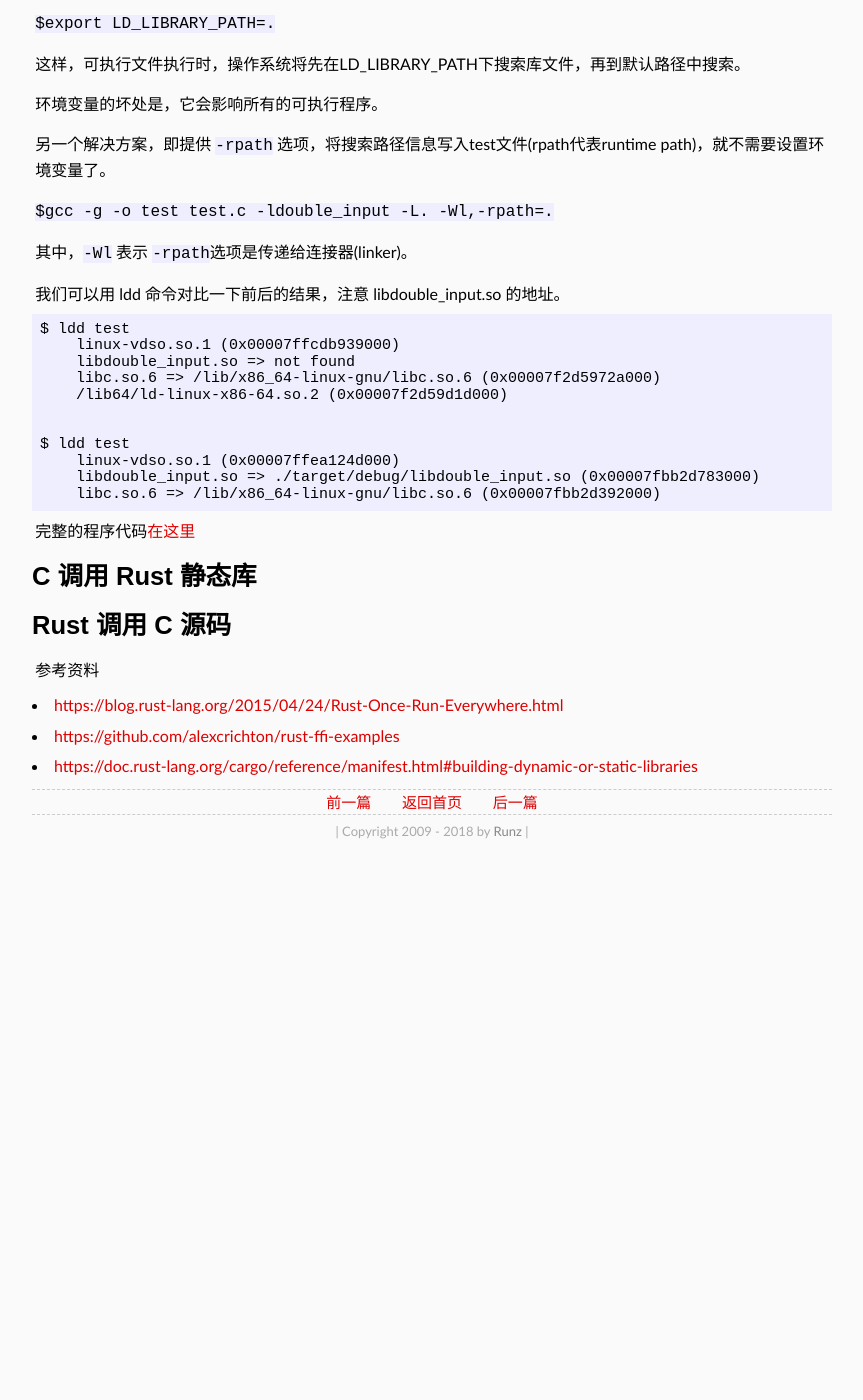
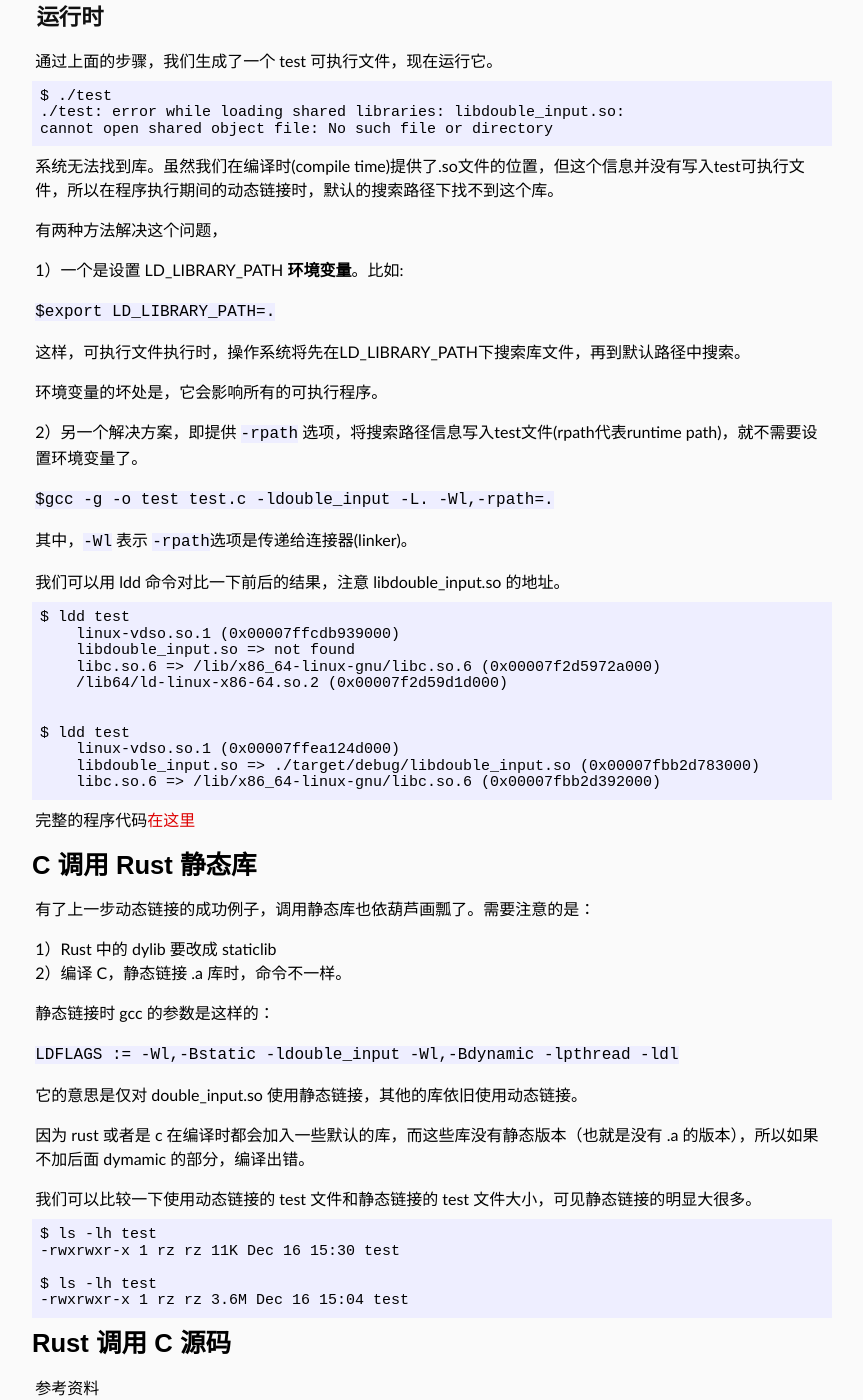
Before and after one commit to shaman7036/runzhen.github.io, a Jekyll site: the page built from _posts/2018-12-15-call-rust-functions-from-c.md, in a window 1280 px wide and 1400 px high, scrolled down 1454 px. Shown: the whole window, without its empty margins (208-1071 px from the left). Built offline with Jekyll 4.4.1, drawn with Linux system fonts in a browser that asks for light colours; some web fonts are replaced; before the commit the page ends 2328 px from its top, so only the background shows below that; some of the changed text lies outside the part shown.

Commit message:
2018-12-15-call-rust-functions-from-c.md

````diff
--- a/_posts/2018-12-15-call-rust-functions-from-c.md
+++ b/_posts/2018-12-15-call-rust-functions-from-c.md
@@ -20,7 +20,9 @@ tags: [rust]
 
 # C 调用 Rust 动态库
 
-首先是用 cargo new NAME --lib 创建一个新项目，然后编辑 src/lib.rs
+## Rust 部分
+
+首先是用 `cargo new NAME --lib` 创建一个新项目，然后编辑 src/lib.rs
 
 ```
 #![crate_type = "dylib"]
@@ -45,6 +47,8 @@ crate-type = ["dylib"]
 
 最后 cargo build， 就能在 target/debug/ 目录下找到动态链接库 libdouble_input.so
 
+## C 部分
+
 然后准备一个 C 文件，也非常简单:
 ```
 extern int32_t double_input(int32_t input);
@@ -64,16 +68,21 @@ int main() {
 
 其中 -L 选项说明库文件所在的路径，-l 说明库文件的名字。
 
+## 运行时
+
 通过上面的步骤，我们生成了一个 test 可执行文件，现在运行它。
 
 ```
 $ ./test
-./test: error while loading shared libraries: libdouble_input.so: cannot open shared object file: No such file or directory
+./test: error while loading shared libraries: libdouble_input.so:
+cannot open shared object file: No such file or directory
 ```
 
 系统无法找到库。虽然我们在编译时(compile time)提供了.so文件的位置，但这个信息并没有写入test可执行文件，所以在程序执行期间的动态链接时，默认的搜索路径下找不到这个库。
 
-有两种方法解决这个问题，一个是设置 LD_LIBRARY_PATH **环境变量**。比如:
+有两种方法解决这个问题，
+
+1）一个是设置 LD_LIBRARY_PATH **环境变量**。比如:
 
 `$export LD_LIBRARY_PATH=.`
 
@@ -81,7 +90,7 @@ $ ./test
 
 环境变量的坏处是，它会影响所有的可执行程序。
 
-另一个解决方案，即提供 `-rpath` 选项，将搜索路径信息写入test文件(rpath代表runtime path)，就不需要设置环境变量了。
+2）另一个解决方案，即提供 `-rpath` 选项，将搜索路径信息写入test文件(rpath代表runtime path)，就不需要设置环境变量了。
 
 `$gcc -g -o test test.c -ldouble_input -L. -Wl,-rpath=.`
 
@@ -106,7 +115,28 @@ $ ldd test
 
 # C 调用 Rust 静态库
 
+有了上一步动态链接的成功例子，调用静态库也依葫芦画瓢了。需要注意的是：
 
+1）Rust 中的 dylib 要改成 staticlib
+2）编译 C，静态链接 .a 库时，命令不一样。
+
+静态链接时 gcc 的参数是这样的：
+
+`LDFLAGS := -Wl,-Bstatic -ldouble_input -Wl,-Bdynamic -lpthread -ldl`
+
+它的意思是仅对 double_input.so 使用静态链接，其他的库依旧使用动态链接。
+
+因为 rust 或者是 c 在编译时都会加入一些默认的库，而这些库没有静态版本（也就是没有 .a 的版本），所以如果不加后面 dymamic 的部分，编译出错。
+
+我们可以比较一下使用动态链接的 test 文件和静态链接的 test 文件大小，可见静态链接的明显大很多。
+
+```
+$ ls -lh test
+-rwxrwxr-x 1 rz rz 11K Dec 16 15:30 test
+
+$ ls -lh test
+-rwxrwxr-x 1 rz rz 3.6M Dec 16 15:04 test
+```
 
 # Rust 调用 C 源码
 
````
